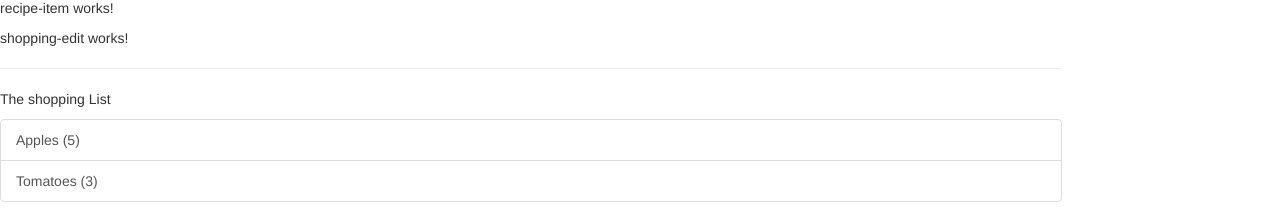
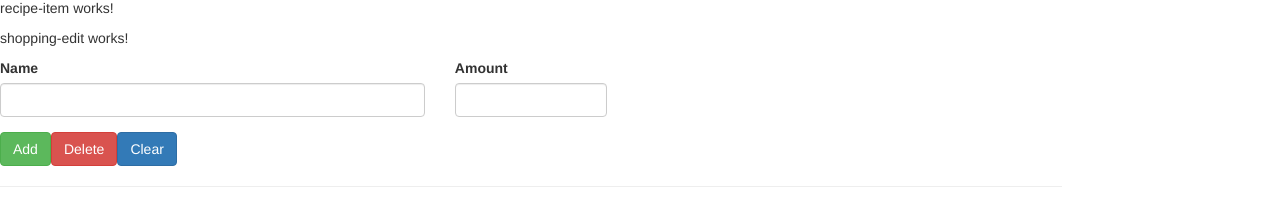
Before and after one commit to NileshSPatil777/shoppingApp, an Angular app in the folder shoppingApp/: page / in a window 1280 px wide. Shown: the part 384-593 px from the top of the page. Built offline with nearby package versions, Linux system fonts and the light colour scheme.

Commit message:
Added shopping list edit section

```diff
--- a/shoppingApp/src/app/shopping-list/shopping-edit/shopping-edit.component.html
+++ b/shoppingApp/src/app/shopping-list/shopping-edit/shopping-edit.component.html
@@ -1,3 +1,26 @@
 <p>
   shopping-edit works!
 </p>
+<div class="row">
+  <div class="col-xs-12">
+    <form>
+      <div class="row">
+        <div class="col-sm-5 form-group">
+          <label for="name">Name</label>
+          <input type="text" id="name" class="form-control">
+        </div>
+        <div class="col-sm-2 form-group">
+          <label for="amount">Amount</label>
+          <input type="number" id="amount" class="form-control">
+        </div>
+      </div>
+      <div class="row">
+        <div class="col-xs-12">
+          <button class="btn btn-success" type="submit">Add</button>
+          <button class="btn btn-danger" type="submit">Delete</button>
+          <button class="btn btn-primary" type="submit">Clear</button>
+        </div>
+      </div>
+    </form>
+  </div>
+</div>
```
